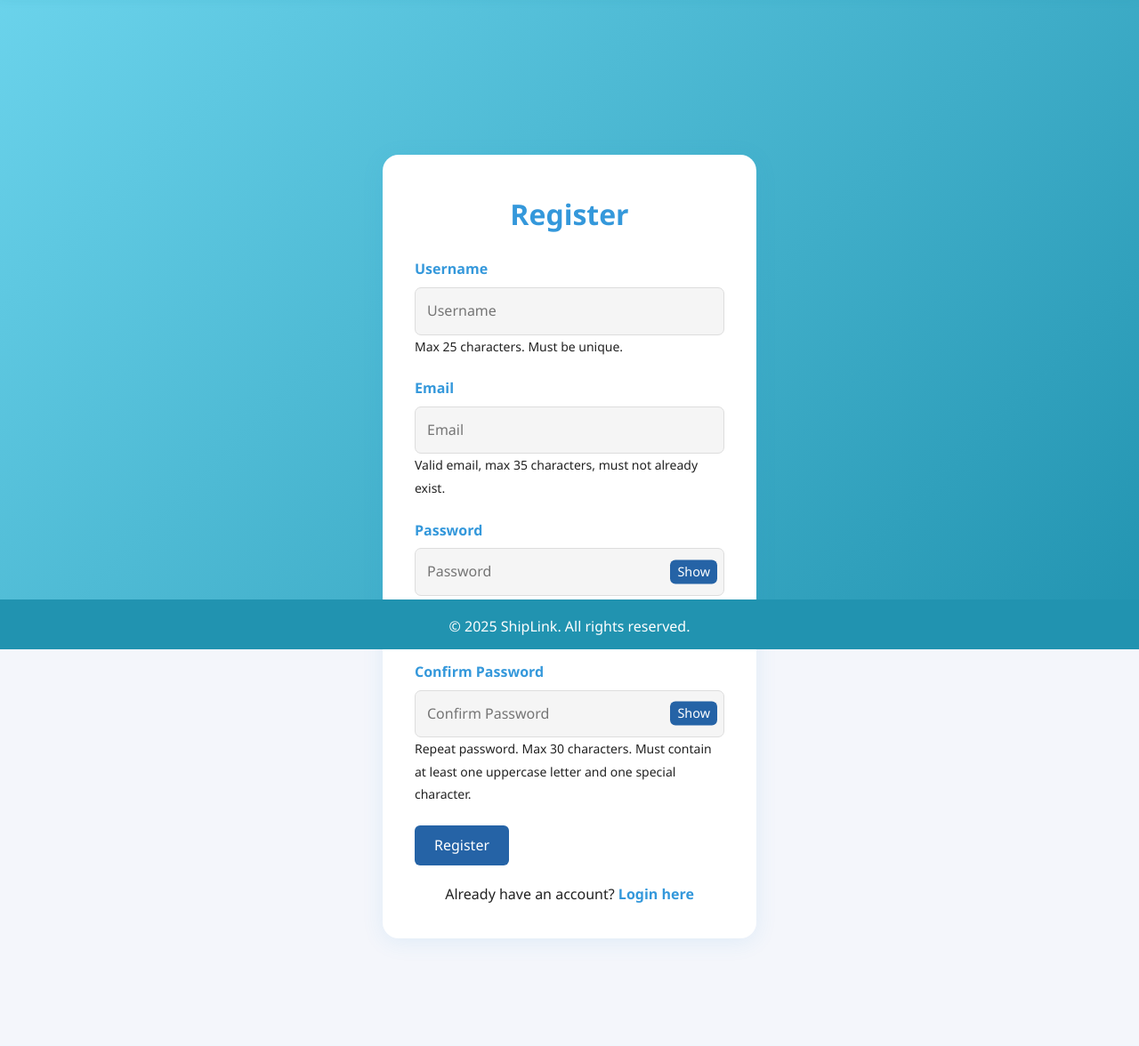
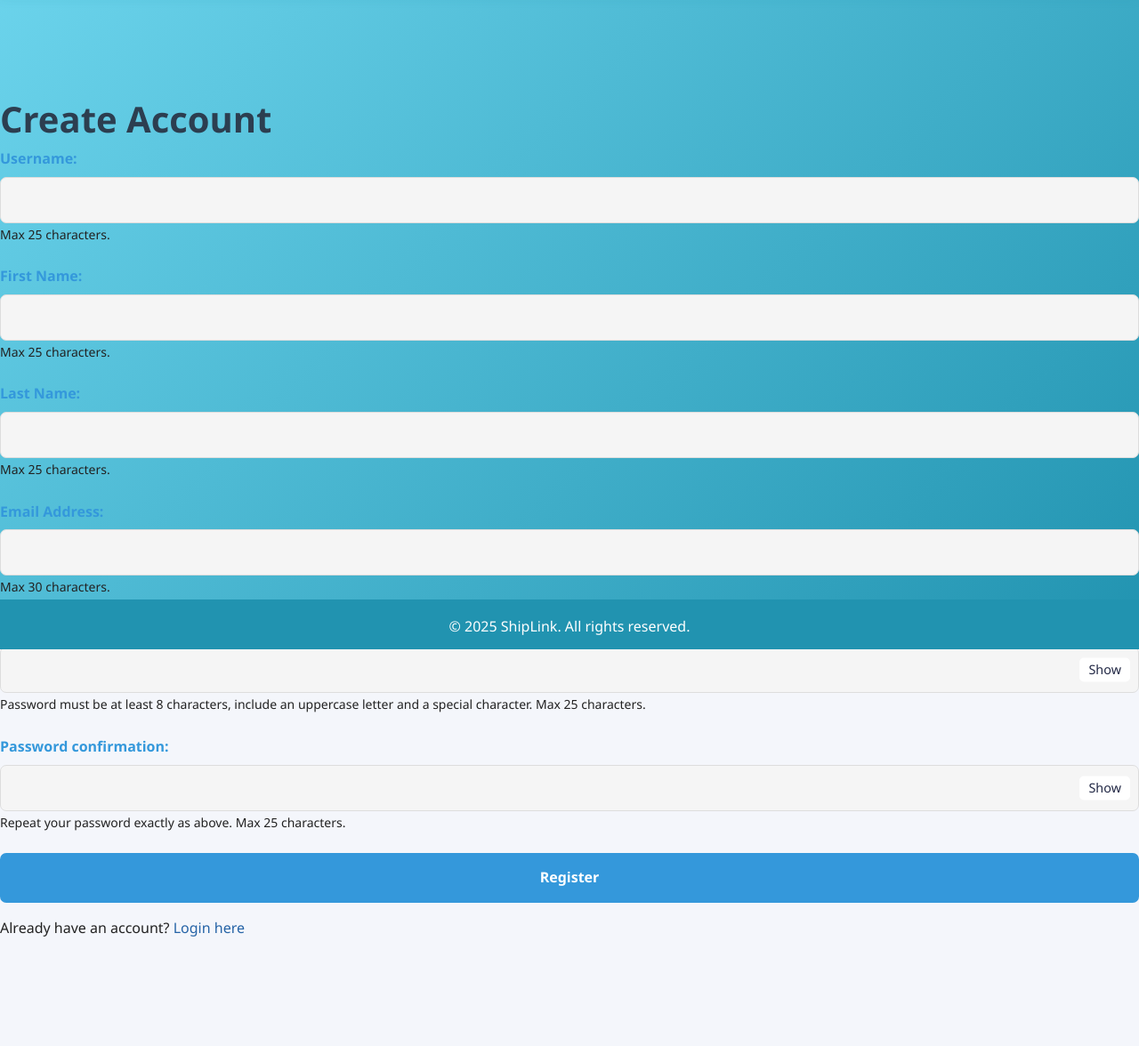
Before and after one commit to nikolasbatsaris/Final-Project-Internet-Programming, a Django app: page /register/ in a window 1280 px wide. Shown: the part 70-1246 px from the top of the page at 89% size. Before the commit the page ends 1125 px from the top, so only its background shows below. Run offline with Django 5.2, Linux system fonts and the light colour scheme.

Commit message:
Rebuild registration page: new layout, style, validation, and dark mode to match login page

```diff
--- a/logistics/templates/register.html
+++ b/logistics/templates/register.html
@@ -10,38 +10,46 @@
 {% block content %}
     <div class="main-content">
         <div class="register-container">
-            <h2>Register</h2>
-            {% if error_message %}
-                <div class="error-message">{{ error_message }}</div>
+            <h1>Create Account</h1>
+            {% if messages %}
+                <div class="success-message">{% for message in messages %}{{ message }}{% endfor %}</div>
             {% endif %}
             <form method="post" autocomplete="off">
                 {% csrf_token %}
                 <div class="form-group">
-                    <label for="id_username">Username</label>
-                    <input type="text" name="username" id="id_username" maxlength="25" required placeholder="Username">
-                    <small class="form-help">Max 25 characters. Must be unique.</small>
-                    <div id="username-availability" class="availability-message"></div>
+                    {{ form.username.label_tag }} <input type="text" name="username" id="id_username" maxlength="25" class="form-control" required>
+                    <small class="form-help">Max 25 characters.</small>
+                    {% if form.username.errors %}<div class="field-error">{{ form.username.errors }}</div>{% endif %}
                 </div>
                 <div class="form-group">
-                    <label for="id_email">Email</label>
-                    <input type="email" name="email" id="id_email" maxlength="35" required placeholder="Email">
-                    <small class="form-help">Valid email, max 35 characters, must not already exist.</small>
-                    <div id="email-availability" class="availability-message"></div>
+                    {{ form.first_name.label_tag }} <input type="text" name="first_name" id="id_first_name" maxlength="25" class="form-control" required>
+                    <small class="form-help">Max 25 characters.</small>
+                    {% if form.first_name.errors %}<div class="field-error">{{ form.first_name.errors }}</div>{% endif %}
                 </div>
                 <div class="form-group">
-                    <label for="id_password">Password</label>
-                    <input type="password" name="password" id="id_password" maxlength="30" required pattern="^(?=.*[A-Z])(?=.*[^A-Za-z0-9]).{1,}$" placeholder="Password">
-                    <small class="form-help">Max 30 characters. Must contain at least one uppercase letter and one special character.</small>
+                    {{ form.last_name.label_tag }} <input type="text" name="last_name" id="id_last_name" maxlength="25" class="form-control" required>
+                    <small class="form-help">Max 25 characters.</small>
+                    {% if form.last_name.errors %}<div class="field-error">{{ form.last_name.errors }}</div>{% endif %}
                 </div>
                 <div class="form-group">
-                    <label for="id_password2">Confirm Password</label>
-                    <input type="password" name="password2" id="id_password2" maxlength="30" required pattern="^(?=.*[A-Z])(?=.*[^A-Za-z0-9]).{1,}$" placeholder="Confirm Password">
-                    <small class="form-help">Repeat password. Max 30 characters. Must contain at least one uppercase letter and one special character.</small>
+                    {{ form.email.label_tag }} <input type="email" name="email" id="id_email" maxlength="30" class="form-control" required>
+                    <small class="form-help">Max 30 characters.</small>
+                    {% if form.email.errors %}<div class="field-error">{{ form.email.errors }}</div>{% endif %}
                 </div>
-                <button type="submit">Register</button>
+                <div class="form-group">
+                    {{ form.password1.label_tag }} <input type="password" name="password1" id="id_password1" maxlength="25" class="form-control" required>
+                    <small class="form-help">Password must be at least 8 characters, include an uppercase letter and a special character. Max 25 characters.</small>
+                    {% if form.password1.errors %}<div class="field-error">{{ form.password1.errors }}</div>{% endif %}
+                </div>
+                <div class="form-group">
+                    {{ form.password2.label_tag }} <input type="password" name="password2" id="id_password2" maxlength="25" class="form-control" required>
+                    <small class="form-help">Repeat your password exactly as above. Max 25 characters.</small>
+                    {% if form.password2.errors %}<div class="field-error">{{ form.password2.errors }}</div>{% endif %}
+                </div>
+                <button type="submit" class="submit-btn">Register</button>
             </form>
             <div class="login-link">
-                Already have an account? <a href="/login/">Login here</a>
+                Already have an account? <a href="/login">Login here</a>
             </div>
         </div>
     </div>
--- a/static/css/register.css
+++ b/static/css/register.css
@@ -9,7 +9,7 @@
     background: linear-gradient(135deg, #232946 0%, #1a1a2e 100%) !important;
 }
 
-.register-container {
+.login-container {
     background: #fff;
     max-width: 420px;
     margin: 64px auto 0 auto;
@@ -18,29 +18,19 @@
     padding: 48px 36px 36px 36px;
     position: relative;
 }
-.dark-mode .register-container, body.dark-mode .register-container {
+.dark-mode .login-container, body.dark-mode .login-container {
     background: #232946;
     color: #ffe066;
     box-shadow: 0 4px 24px rgba(255,224,102,0.10);
 }
-.register-container h1 {
+.login-container h1 {
     color: #3498db;
     margin-bottom: 30px;
     text-align: center;
     font-size: 2rem;
     font-weight: bold;
 }
-.dark-mode .register-container h1, body.dark-mode .register-container h1 {
-    color: #ffe066;
-}
-.register-container h2 {
-    color: #3498db;
-    margin-bottom: 30px;
-    text-align: center;
-    font-size: 2rem;
-    font-weight: bold;
-}
-.dark-mode .register-container h2, body.dark-mode .register-container h2 {
+.dark-mode .login-container h1, body.dark-mode .login-container h1 {
     color: #ffe066;
 }
 .form-group {
@@ -55,7 +45,7 @@
 .dark-mode label, body.dark-mode label {
     color: #ffe066;
 }
-input[type="text"], input[type="password"], input[type="email"] {
+input[type="text"], input[type="email"], input[type="password"] {
     width: 100%;
     padding: 13px;
     border: 1.5px solid #ddd;
@@ -66,12 +56,12 @@
     color: #232946;
     transition: border 0.2s;
 }
-input[type="text"]:focus, input[type="password"]:focus, input[type="email"]:focus {
+input[type="text"]:focus, input[type="email"]:focus, input[type="password"]:focus {
     outline: none;
     border-color: #3498db;
     box-shadow: 0 0 5px rgba(52, 152, 219, 0.2);
 }
-.dark-mode input[type="text"], .dark-mode input[type="password"], .dark-mode input[type="email"], body.dark-mode input[type="text"], body.dark-mode input[type="password"], body.dark-mode input[type="email"] {
+.dark-mode input[type="text"], .dark-mode input[type="email"], .dark-mode input[type="password"], body.dark-mode input[type="text"], body.dark-mode input[type="email"], body.dark-mode input[type="password"] {
     background: #181a2a;
     color: #ffe066;
     border: 1.5px solid #ffe066;
@@ -92,16 +82,16 @@
 .submit-btn:hover {
     background: #1565c0;
 }
-.login-link {
+.register-link {
     text-align: center;
     margin-top: 20px;
 }
-.login-link a {
+.register-link a {
     color: #3498db;
     text-decoration: none;
     font-weight: bold;
 }
-.login-link a:hover {
+.register-link a:hover {
     text-decoration: underline;
 }
 .error-message {
@@ -117,16 +107,6 @@
     padding: 10px;
     border-radius: 5px;
     margin-bottom: 20px;
-}
-.field-error {
-    color: #e74c3c;
-    font-size: 14px;
-    margin-top: 5px;
-}
-.help-text {
-    color: #7f8c8d;
-    font-size: 12px;
-    margin-top: 5px;
 }
 .floating-objects {
     position: fixed;
@@ -156,9 +136,30 @@
     0%, 100% { transform: translateY(0); }
     50% { transform: translateY(-30px) scale(1.08); }
 }
+.show-password-btn {
+    position: absolute;
+    right: 10px;
+    top: 50%;
+    transform: translateY(-50%);
+    background: #ffffff;
+    color: #232946;
+    border: none;
+    border-radius: 5px;
+    font-size: 0.9em;
+    padding: 2px 10px;
+    cursor: pointer;
+    z-index: 2;
+}
+.show-password-btn:hover {
+    background: #e0e0e0;
+}
+.dark-mode .show-password-btn {
+    background: #ffe066;
+    color: #232946;
+}
 @media (max-width: 480px) {
-    .register-container h1 { font-size: 1.5rem; }
-    .register-container { padding: 24px 12px; }
-    input[type="text"], input[type="password"], input[type="email"] { padding: 10px; font-size: 0.9rem; }
+    .login-container h1 { font-size: 1.5rem; }
+    .login-container { padding: 24px 12px; }
+    input[type="text"], input[type="email"], input[type="password"] { padding: 10px; font-size: 0.9rem; }
     .submit-btn { padding: 10px; font-size: 0.9rem; }
 }
--- a/static/js/register.js
+++ b/static/js/register.js
@@ -1,126 +1,99 @@
-// this javascript code adds password visibility toggles to password inputs and validates registration form fields before submission including required fields email format and password match
+document.addEventListener('DOMContentLoaded', function() { // wait until the page is fully loaded
 
-// wait for the page to load
-document.addEventListener('DOMContentLoaded', function() {
-    // find all password input fields
-    const passwordFields = document.querySelectorAll('input[type="password"]');
-    // for each password field
-    passwordFields.forEach(function(field) {
-        // create a wrapper div to hold the field and toggle button
-        const wrapper = document.createElement('div');
-        // set the wrapper to relative so the button can be positioned inside
-        wrapper.style.position = 'relative';
-        // put the wrapper before the field in the dom
-        field.parentNode.insertBefore(wrapper, field);
-        // move the field inside the wrapper
-        wrapper.appendChild(field);
+    // add show/hide password toggle to all password fields
+    document.querySelectorAll('input[type="password"]').forEach(function(input) { // for each password field
+        let wrapper = input.parentElement; // get the current parent of the input
+        if (!wrapper.classList.contains('password-wrapper')) { // if it's not already wrapped
+            wrapper = document.createElement('div'); // create a new wrapper div
+            wrapper.style.position = 'relative'; // set position so toggle button can be absolutely placed
+            wrapper.className = 'password-wrapper'; // assign a class for identification
+            input.parentNode.insertBefore(wrapper, input); // insert the wrapper before the input
+            wrapper.appendChild(input); // move the input into the wrapper
+        }
 
-        // create a button to show or hide the password
-        const toggle = document.createElement('button');
-        // set button type so it doesn't submit the form
-        toggle.type = 'button';
-        // set the button text to show
-        toggle.textContent = 'Show';
-        // position the button inside the wrapper, to the right
-        toggle.style.position = 'absolute';
-        toggle.style.right = '8px';
-        toggle.style.top = '50%';
-        // center the button vertically
-        toggle.style.transform = 'translateY(-50%)';
-        // add some padding to the button
-        toggle.style.padding = '2px 8px';
-        // make the button text a bit smaller
-        toggle.style.fontSize = '0.9em';
-        // make the cursor a pointer when hovering
-        toggle.style.cursor = 'pointer';
-        // add the button to the wrapper
-        wrapper.appendChild(toggle);
+        if (wrapper.querySelector('.show-password-btn')) return; // prevent duplicate toggle buttons
 
-        // when the button is clicked
-        toggle.addEventListener('click', function() {
-            // if the field is a password, show it
-            if (field.type === 'password') {
-                field.type = 'text';
-                // change button text to hide
-                toggle.textContent = 'Hide';
+        const btn = document.createElement('button'); // create a new button
+        btn.type = 'button'; // make sure it doesn't submit the form
+        btn.className = 'show-password-btn'; // assign a class for styling
+        btn.textContent = 'Show'; // default button text
+
+        btn.onclick = function(e) { // add click event to toggle visibility
+            e.preventDefault(); // prevent default form behavior
+            if (input.type === 'password') { // if field is hidden
+                input.type = 'text'; // show password
+                btn.textContent = 'Hide'; // update button text
             } else {
-                // if it's visible, hide it again
-                field.type = 'password';
-                // change button text to show
-                toggle.textContent = 'Show';
+                input.type = 'password'; // hide password
+                btn.textContent = 'Show'; // update button text
             }
-        });
+        };
+
+        wrapper.appendChild(btn); // add button to the wrapper
     });
 
-    // find the registration form
-    const form = document.querySelector('form');
-    // if the form exists
-    if (form) {
-        // when the form is submitted
-        form.addEventListener('submit', function(e) {
-            // start with valid as true
-            let valid = true;
-            // make an array to hold error messages
-            let messages = [];
-            // find all required fields in the form
-            const requiredFields = form.querySelectorAll('[required]');
-            // check each required field
-            requiredFields.forEach(function(field) {
-                // if the field is empty
-                if (!field.value.trim()) {
-                    valid = false;
-                    // add a message for this field
-                    messages.push(field.name + ' is required.');
-                }
-            });
-            // find the email field
-            const emailField = form.querySelector('input[type="email"]');
-            // if the email field exists and has a value
-            if (emailField && emailField.value) {
-                // regex to check email format
-                const emailPattern = /^[^\s@]+@[^\s@]+\.[^\s@]+$/;
-                // if the email doesn't match the pattern
-                if (!emailPattern.test(emailField.value)) {
-                    valid = false;
-                    // add a message for invalid email
-                    messages.push('Invalid email format.');
-                }
+    // registration form validation
+    const form = document.querySelector('form'); // select the form
+    if (form) { // if form exists
+        form.addEventListener('submit', function(e) { // on form submit
+            let valid = true; // assume the form is valid
+            form.querySelectorAll('.error-message').forEach(el => el.textContent = ''); // clear previous error messages
+
+            const username = form.querySelector('input[name="username"]'); // get username input
+            if (!username.value.trim()) { // check if empty
+                showError(username, 'Username is required.'); // show error
+                valid = false; // mark as invalid
+            } else if (username.value.length > 25) { // check max length
+                showError(username, 'Max 25 characters.'); // show error
+                valid = false; // mark as invalid
             }
-            // find the two password fields
-            const password1 = form.querySelector('input[name="password1"]');
-            const password2 = form.querySelector('input[name="password2"]');
-            // if both password fields exist and don't match
-            if (password1 && password2 && password1.value !== password2.value) {
-                valid = false;
-                // add a message for password mismatch
-                messages.push('Passwords do not match.');
+
+            const email = form.querySelector('input[name="email"]'); // get email input
+            if (!email.value.trim()) { // check if empty
+                showError(email, 'Email is required.'); // show error
+                valid = false; // mark as invalid
+            } else if (!/^\S+@\S+\.\S+$/.test(email.value)) { // check email format
+                showError(email, 'Invalid email format.'); // show error
+                valid = false; // mark as invalid
+            } else if (email.value.length > 30) { // check max length
+                showError(email, 'Max 30 characters.'); // show error
+                valid = false; // mark as invalid
             }
-            // find or create a div to show errors
-            let errorDiv = document.querySelector('#register-errors');
-            if (!errorDiv) {
-                errorDiv = document.createElement('div');
-                errorDiv.id = 'register-errors';
-                errorDiv.style.color = 'red';
-                errorDiv.style.marginBottom = '1em';
-                // put the error div at the top of the form
-                form.prepend(errorDiv);
+
+            const password1 = form.querySelector('input[name="password1"]'); // get first password input
+            if (!password1.value) { // check if empty
+                showError(password1, 'Password is required.'); // show error
+                valid = false; // mark as invalid
+            } else if (password1.value.length < 8 || password1.value.length > 30) { // check length bounds
+                showError(password1, 'Password must be 8-30 characters.'); // show error
+                valid = false; // mark as invalid
             }
-            // clear any old errors
-            errorDiv.innerHTML = '';
-            // if the form is not valid
-            if (!valid) {
-                // stop the form from submitting
-                e.preventDefault();
-                // show each error message
-                messages.forEach(function(msg) {
-                    const p = document.createElement('p');
-                    p.textContent = msg;
-                    errorDiv.appendChild(p);
-                });
+
+            const password2 = form.querySelector('input[name="password2"]'); // get second password input
+            if (!password2.value) { // check if empty
+                showError(password2, 'Please confirm your password.'); // show error
+                valid = false; // mark as invalid
+            } else if (password1.value !== password2.value) { // check if passwords match
+                showError(password2, 'Passwords do not match.'); // show error
+                valid = false; // mark as invalid
+            }
+
+            if (!valid) { // if form is not valid
+                e.preventDefault(); // prevent submission
             }
         });
     }
 
-    // username/email availability check (ajax) - to be added later
-    // ...
+    function showError(input, message) { // function to show an error below an input
+        let group = input.closest('.form-group'); // find the nearest parent form-group
+        if (group) { // if it exists
+            let error = group.querySelector('.error-message'); // look for an existing error element
+            if (!error) { // if none exists
+                error = document.createElement('div'); // create a new div
+                error.className = 'error-message'; // assign error styling class
+                group.appendChild(error); // add error message container to the form group
+            }
+            error.textContent = message; // set the message
+        }
+    }
 });
```
